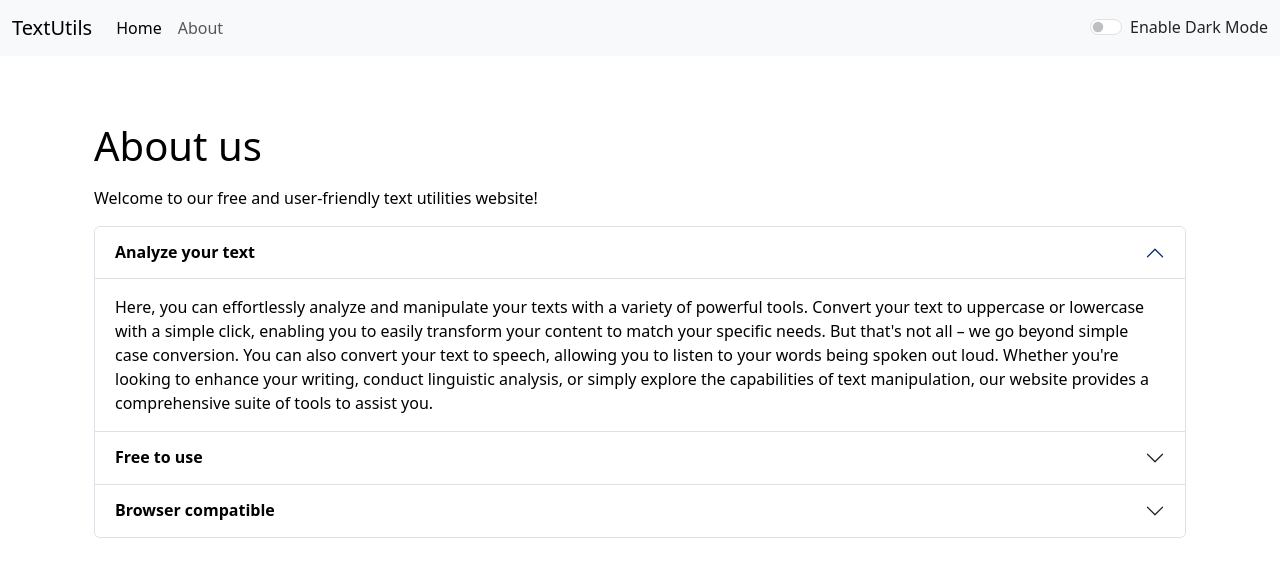
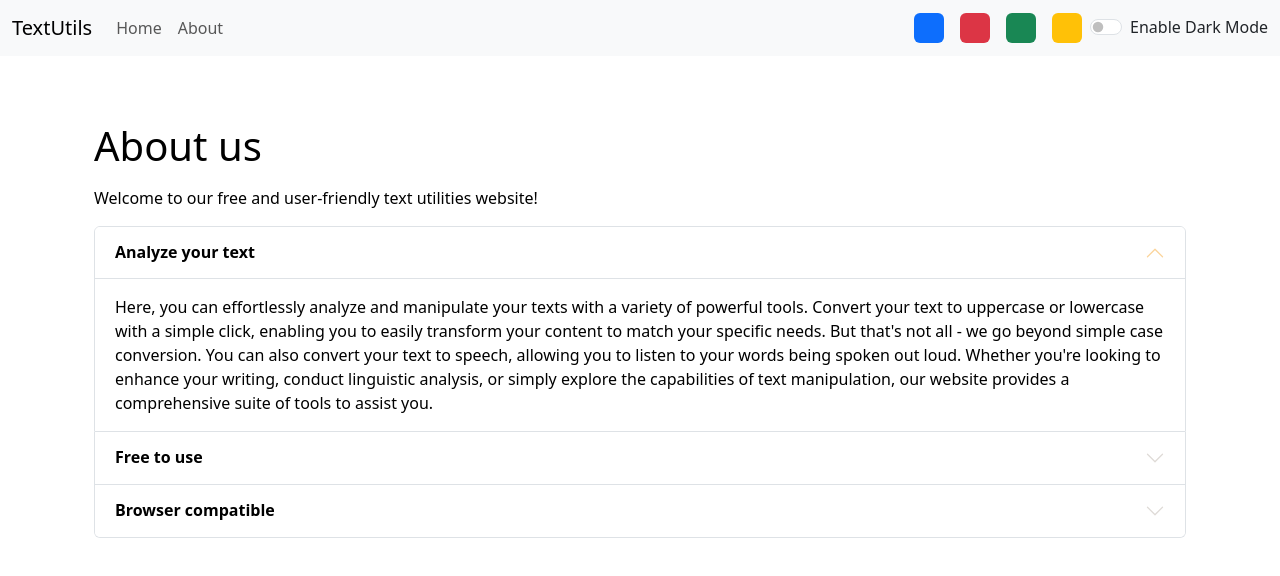
Before and after one commit to shalinisheetal/Text-Utils, a React (Create React App) app: page /about in a window 1280 px wide. Shown: the top 576 px of the page. Built offline with nearby package versions, Linux system fonts and the light colour scheme.

Commit message:
Add themes

```diff
--- a/src/App.js
+++ b/src/App.js
@@ -19,7 +19,13 @@ function App() {
       setAlert(null);
     }, 1500);
   };
-  const toggleMode = () => {
+
+  const toggleMode = (cls) => {
+    if (cls) {
+      document.body.className = "";
+      document.body.classList.add("bg-" + cls);
+    } else {
+      document.body.className = "";
       if (mode === "light") {
         setMode("dark");
         document.body.style.backgroundColor = "black";
@@ -28,6 +34,7 @@ function App() {
         setMode("light");
         document.body.style.backgroundColor = "white";
         showAlert("Light mode has been enabled.", "success");
+      }
     }
   };
   return (
--- a/src/components/About.js
+++ b/src/components/About.js
@@ -1,10 +1,6 @@
 import React from "react";
 
 export default function About(props) {
-  //   const [myStyle, setMyStyle] = useState({
-  //     color: "black",
-  //     backgroundColor: "white",
-  //   });
   let myStyle = {
     color: props.mode === "dark" ? "white" : "black",
     backgroundColor: props.mode === "dark" ? "black" : "white",
@@ -38,7 +34,7 @@ export default function About(props) {
               Here, you can effortlessly analyze and manipulate your texts with
               a variety of powerful tools. Convert your text to uppercase or
               lowercase with a simple click, enabling you to easily transform
-              your content to match your specific needs. But that's not all – we
+              your content to match your specific needs. But that's not all - we
               go beyond simple case conversion. You can also convert your text
               to speech, allowing you to listen to your words being spoken out
               loud. Whether you're looking to enhance your writing, conduct
--- a/src/components/Navbar.js
+++ b/src/components/Navbar.js
@@ -26,7 +26,7 @@ function Navbar(props) {
           <div className="collapse navbar-collapse" id="navbarSupportedContent">
             <ul className="navbar-nav me-auto mb-2 mb-lg-0">
               <li className="nav-item">
-                <Link className="nav-link active" aria-current="page" to="/">
+                <Link className="nav-link" aria-current="page" to="/">
                   Home
                 </Link>
               </li>
@@ -36,6 +36,28 @@ function Navbar(props) {
                 </Link>
               </li>
             </ul>
+            <div className="d-flex">
+              <div
+                className="bg-primary rounded mx-2"
+                style={{ height: "30px", width: "30px", cursor: "pointer" }}
+                onClick={() => props.toggleMode("primary")}
+              ></div>
+              <div
+                className="bg-danger rounded mx-2"
+                style={{ height: "30px", width: "30px", cursor: "pointer" }}
+                onClick={() => props.toggleMode("danger")}
+              ></div>
+              <div
+                className="bg-success rounded mx-2"
+                style={{ height: "30px", width: "30px", cursor: "pointer" }}
+                onClick={() => props.toggleMode("success")}
+              ></div>
+              <div
+                className="bg-warning rounded mx-2"
+                style={{ height: "30px", width: "30px", cursor: "pointer" }}
+                onClick={() => props.toggleMode("warning")}
+              ></div>
+            </div>
             <div
               className={`form-check form-switch text-${
                 props.mode === "light" ? "dark" : "light"
@@ -46,7 +68,7 @@ function Navbar(props) {
                 type="checkbox"
                 role="switch"
                 id="flexSwitchCheckDefault"
-                onClick={props.toggleMode}
+                onClick={() => props.toggleMode(null)}
               />
               <label
                 className="form-check-label"
--- a/src/components/TextForm.js
+++ b/src/components/TextForm.js
@@ -18,9 +18,8 @@ function TextForm(props) {
     setText("");
   };
   const handleCopy = () => {
-    let textArea = document.getElementById("myBox");
-    textArea.select();
-    document.execCommand("copy");
+    navigator.clipboard.writeText(text);
+    props.showAlert("Copied to clipboard!", "success");
   };
   const handleSpeech = () => {
     const message = document.getElementById("myBox").value;
@@ -36,6 +35,7 @@ function TextForm(props) {
     var doc = new jsPDF();
     doc.text(text, 10, 10);
     doc.save("Text-Utils-DOC.pdf");
+    props.showAlert("PDF downloaded successfully.", "success");
   };
 
   const handleOnChange = (event) => {
--- a/src/index.css
+++ b/src/index.css
@@ -0,0 +1,3 @@
+.accordion-button::after {
+  filter: invert(1);
+}
```
Lines whose indentation alone changed are shown as unchanged.
